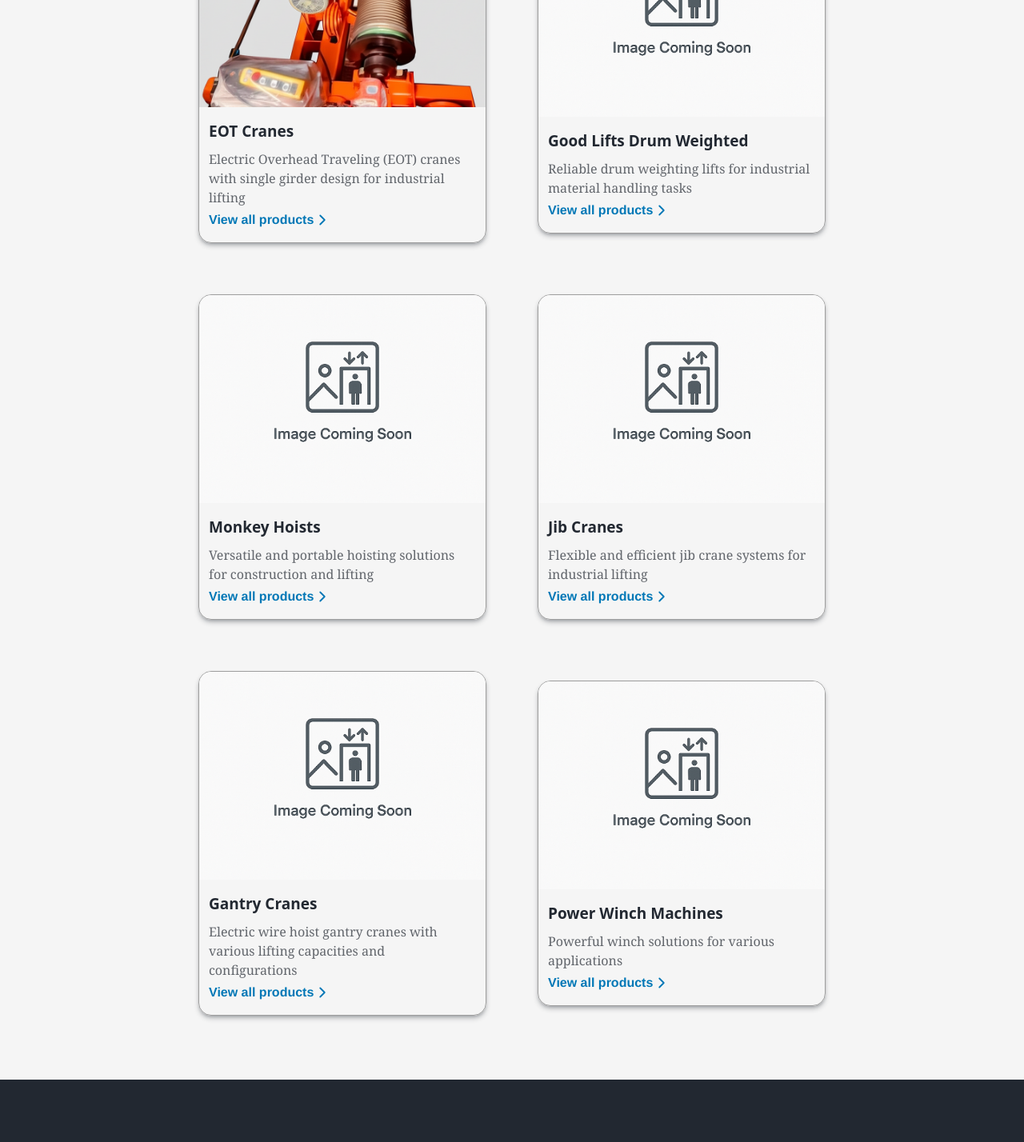
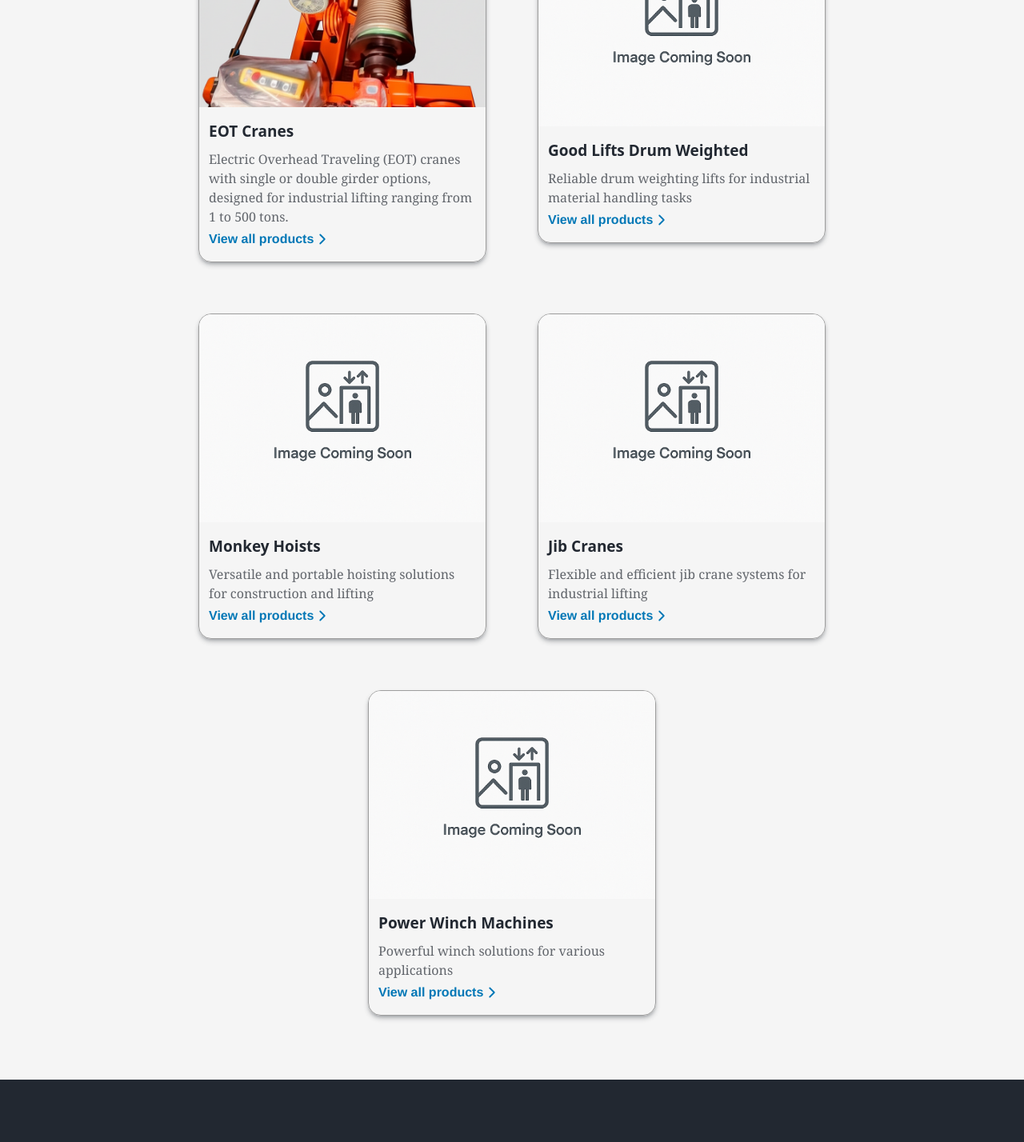
Before and after one commit to Ravikumarsharma07/index-elevators, a Next.js app: page / in a window 1280 px wide. Shown: the part 2191-3619 px from the top of the page at 80% size. Built offline with nearby package versions, Linux system fonts and the light colour scheme.

Commit message:
eot cranes data updated

```diff
--- a/src/constants/products.ts
+++ b/src/constants/products.ts
@@ -1,6 +1,5 @@
 import { Category } from "@/lib/types";
 import EotReqForm from "@/components/home/EotReqForm";
-import GantryReqForm from "@/components/home/GantryReqForm";
 import PowerWinchReqForm from "@/components/home/PowerWinchReqForm";
 export const categories: Category[] = [
   {
@@ -273,102 +272,55 @@ export const categories: Category[] = [
   id: 6,
   name: "EOT Cranes",
   description:
-      "Electric Overhead Traveling (EOT) cranes with single girder design for industrial lifting",
+    "Electric Overhead Traveling (EOT) cranes with single or double girder options, designed for industrial lifting ranging from 1 to 500 tons.",
   imageUrl: "/eot-crane.png",
   form: EotReqForm,
   products: [
     {
-        name: "EOT Crane – 500 kg",
-        description: "Compact EOT crane suitable for lightweight applications",
-        liftingCapacity: "500 kg",
+      name: "EOT Crane – 1 Ton to 500 Ton",
+      description: "Heavy-duty EOT cranes with single or double girder design for a wide range of industrial applications",
+      liftingCapacity: "1 Ton to 500 Ton",
       specifications: [
-          "Single girder design",
-          "Material: Mild Steel",
-          "Main travel speed: 3 MPM",
-          "Cross travel (CT) speed: 11 MPM",
-          "Long travel (LT) speed: 15 MPM",
-          "Rotation: 360°, 180°, 90°",
+        "Available in Single Girder and Double Girder designs",
+        "Lifting height: 3m to 50m (customizable)",
+        "Material: Steel fabricated structure",
+        "Hoist type: Electric Wire Rope Hoist",
+        "Main hoist lifting speed: 3 to 8 m/min (VFD optional)",
+        "Trolley travel speed: 10 to 20 m/min",
+        "Bridge travel speed: 20 to 25 m/min",
+        "Motors: Squirrel cage induction motors with IP55 protection",
+        "Gearboxes: Helical type for smooth and efficient operation"
       ],
-        imageUrl:
-          "https://images.unsplash.com/photo-1574095431553-5f38cbf5d3c1?auto=format&fit=crop&q=80&w=800",
+      imageUrl: "https://images.unsplash.com/photo-1574095431553-5f38cbf5d3c1?auto=format&fit=crop&q=80&w=800",
     },
-      // {
-      //   name: "EOT Crane – 5 Ton",
-      //   description: "Standard EOT crane for medium-load industrial use",
-      //   liftingCapacity: "5 Ton",
-      //   specifications: [
-      //     "Single girder design",
-      //     "Material: Mild Steel",
-      //     "Main travel speed: 3 MPM",
-      //     "Cross travel (CT) speed: 11 MPM",
-      //     "Long travel (LT) speed: 15 MPM",
-      //     "Rotation: 360°, 180°, 90°",
-      //   ],
-      //   imageUrl:
-      //     "https://images.unsplash.com/photo-1574095431553-5f38cbf5d3c1?auto=format&fit=crop&q=80&w=800",
-      // },
-      // {
-      //   name: "EOT Crane – 10 Ton",
-      //   description: "Heavy-duty EOT crane for demanding operations",
-      //   liftingCapacity: "10 Ton",
-      //   specifications: [
-      //     "Single girder design",
-      //     "Material: Mild Steel",
-      //     "Main travel speed: 3 MPM",
-      //     "Cross travel (CT) speed: 11 MPM",
-      //     "Long travel (LT) speed: 15 MPM",
-      //     "Rotation: 360°, 180°, 90°",
-      //   ],
-      //   imageUrl:
-      //     "https://images.unsplash.com/photo-1574095431553-5f38cbf5d3c1?auto=format&fit=crop&q=80&w=800",
-      // },
-      // {
-      //   name: "EOT Crane – 15 Ton",
-      //   description: "Industrial-grade EOT crane for high-capacity lifting",
-      //   liftingCapacity: "15 Ton",
-      //   specifications: [
-      //     "Single girder design",
-      //     "Material: Mild Steel",
-      //     "Main travel speed: 3 MPM",
-      //     "Cross travel (CT) speed: 11 MPM",
-      //     "Long travel (LT) speed: 15 MPM",
-      //     "Rotation: 360°, 180°, 90°",
-      //   ],
-      //   imageUrl:
-      //     "https://images.unsplash.com/photo-1574095431553-5f38cbf5d3c1?auto=format&fit=crop&q=80&w=800",
-      // },
-      // {
-      //   name: "EOT Crane – 20 Ton",
-      //   description: "High-performance EOT crane for heavy industrial use",
-      //   liftingCapacity: "20 Ton",
-      //   specifications: [
-      //     "Single girder design",
-      //     "Material: Mild Steel",
-      //     "Main travel speed: 3 MPM",
-      //     "Cross travel (CT) speed: 11 MPM",
-      //     "Long travel (LT) speed: 15 MPM",
-      //     "Rotation: 360°, 180°, 90°",
-      //   ],
-      //   imageUrl:
-      //     "https://images.unsplash.com/photo-1574095431553-5f38cbf5d3c1?auto=format&fit=crop&q=80&w=800",
-      // },
-      // {
-      //   name: "EOT Crane – 25 Ton",
-      //   description: "Top-capacity EOT crane for extreme load handling",
-      //   liftingCapacity: "25 Ton",
-      //   specifications: [
-      //     "Single girder design",
-      //     "Material: Mild Steel",
-      //     "Main travel speed: 3 MPM",
-      //     "Cross travel (CT) speed: 11 MPM",
-      //     "Long travel (LT) speed: 15 MPM",
-      //     "Rotation: 360°, 180°, 90°",
-      //   ],
-      //   imageUrl:
-      //     "https://images.unsplash.com/photo-1574095431553-5f38cbf5d3c1?auto=format&fit=crop&q=80&w=800",
-      // },
   ],
 },
+
+  // {
+  //   id: 6,
+  //   name: "EOT Cranes",
+  //   description:
+  //     "Electric Overhead Traveling (EOT) cranes with single girder design for industrial lifting",
+  //   imageUrl: "/eot-crane.png",
+  //   form: EotReqForm,
+  //    products: [
+  //     {
+  //       name: "EOT Crane – 500 kg",
+  //       description: "Compact EOT crane suitable for lightweight applications",
+  //       liftingCapacity: "500 kg",
+  //       specifications: [
+  //         "Single girder design",
+  //         "Material: Mild Steel",
+  //         "Main travel speed: 3 MPM",
+  //         "Cross travel (CT) speed: 11 MPM",
+  //         "Long travel (LT) speed: 15 MPM",
+  //         "Rotation: 360°, 180°, 90°",
+  //       ],
+  //       imageUrl:
+  //         "https://images.unsplash.com/photo-1574095431553-5f38cbf5d3c1?auto=format&fit=crop&q=80&w=800",
+  //     },
+  //   ],
+  // },
   {
     id: 2,
     name: "Good Lifts Drum Weighted",
@@ -682,76 +634,76 @@ export const categories: Category[] = [
       },
     ],
   },
-  {
-    id: 5,
-    name: "Gantry Cranes",
-    description:
-      "Electric wire hoist gantry cranes with various lifting capacities and configurations",
-    imageUrl: "/img-placeholder.png",
-    form: GantryReqForm,
-    products: [
-      {
-        name: "L Type Single Girder crane",
-        description: "Compact EOT crane suitable for lightweight applications",
-        liftingCapacity: "1 Ton",
-        specifications: [
-          "Single girder design",
-          "Material: Mild Steel",
-          "Main travel speed: 3 MPM",
-          "Cross travel (CT) speed: 11 MPM",
-          "Long travel (LT) speed: 15 MPM",
-          "Rotation: 360°, 180°, 90°",
-        ],
-        imageUrl:
-          "https://images.unsplash.com/photo-1574095431553-5f38cbf5d3c1?auto=format&fit=crop&q=80&w=800",
-      },
-      {
-        name: "MH Type Single Beam crane",
-        description: "Standard EOT crane for medium-load industrial use",
-        liftingCapacity: "2 Ton",
-        specifications: [
-          "Single girder design",
-          "Material: Mild Steel",
-          "Main travel speed: 3 MPM",
-          "Cross travel (CT) speed: 11 MPM",
-          "Long travel (LT) speed: 15 MPM",
-          "Rotation: 360°, 180°, 90°",
-        ],
-        imageUrl:
-          "https://images.unsplash.com/photo-1574095431553-5f38cbf5d3c1?auto=format&fit=crop&q=80&w=800",
-      },
-      {
-        name: "MH Single Crane",
-        description: "Heavy-duty EOT crane for demanding operations",
-        liftingCapacity: "3 Ton",
-        specifications: [
-          "Single girder design",
-          "Material: Mild Steel",
-          "Main travel speed: 3 MPM",
-          "Cross travel (CT) speed: 11 MPM",
-          "Long travel (LT) speed: 15 MPM",
-          "Rotation: 360°, 180°, 90°",
-        ],
-        imageUrl:
-          "https://images.unsplash.com/photo-1574095431553-5f38cbf5d3c1?auto=format&fit=crop&q=80&w=800",
-      },
-      {
-        name: "Portable Gantry Crane",
-        description: "Industrial-grade EOT crane for high-capacity lifting",
-        liftingCapacity: "5 Ton",
-        specifications: [
-          "Single girder design",
-          "Material: Mild Steel",
-          "Main travel speed: 3 MPM",
-          "Cross travel (CT) speed: 11 MPM",
-          "Long travel (LT) speed: 15 MPM",
-          "Rotation: 360°, 180°, 90°",
-        ],
-        imageUrl:
-          "https://images.unsplash.com/photo-1574095431553-5f38cbf5d3c1?auto=format&fit=crop&q=80&w=800",
-      },
-    ],
-  },
+  // {
+  //   id: 5,
+  //   name: "Gantry Cranes",
+  //   description:
+  //     "Electric wire hoist gantry cranes with various lifting capacities and configurations",
+  //   imageUrl: "/img-placeholder.png",
+  //   form: GantryReqForm,
+  //   products: [
+  //     {
+  //       name: "L Type Single Girder crane",
+  //       description: "Compact EOT crane suitable for lightweight applications",
+  //       liftingCapacity: "1 Ton",
+  //       specifications: [
+  //         "Single girder design",
+  //         "Material: Mild Steel",
+  //         "Main travel speed: 3 MPM",
+  //         "Cross travel (CT) speed: 11 MPM",
+  //         "Long travel (LT) speed: 15 MPM",
+  //         "Rotation: 360°, 180°, 90°",
+  //       ],
+  //       imageUrl:
+  //         "https://images.unsplash.com/photo-1574095431553-5f38cbf5d3c1?auto=format&fit=crop&q=80&w=800",
+  //     },
+  //     {
+  //       name: "MH Type Single Beam crane",
+  //       description: "Standard EOT crane for medium-load industrial use",
+  //       liftingCapacity: "2 Ton",
+  //       specifications: [
+  //         "Single girder design",
+  //         "Material: Mild Steel",
+  //         "Main travel speed: 3 MPM",
+  //         "Cross travel (CT) speed: 11 MPM",
+  //         "Long travel (LT) speed: 15 MPM",
+  //         "Rotation: 360°, 180°, 90°",
+  //       ],
+  //       imageUrl:
+  //         "https://images.unsplash.com/photo-1574095431553-5f38cbf5d3c1?auto=format&fit=crop&q=80&w=800",
+  //     },
+  //     {
+  //       name: "MH Single Crane",
+  //       description: "Heavy-duty EOT crane for demanding operations",
+  //       liftingCapacity: "3 Ton",
+  //       specifications: [
+  //         "Single girder design",
+  //         "Material: Mild Steel",
+  //         "Main travel speed: 3 MPM",
+  //         "Cross travel (CT) speed: 11 MPM",
+  //         "Long travel (LT) speed: 15 MPM",
+  //         "Rotation: 360°, 180°, 90°",
+  //       ],
+  //       imageUrl:
+  //         "https://images.unsplash.com/photo-1574095431553-5f38cbf5d3c1?auto=format&fit=crop&q=80&w=800",
+  //     },
+  //     {
+  //       name: "Portable Gantry Crane",
+  //       description: "Industrial-grade EOT crane for high-capacity lifting",
+  //       liftingCapacity: "5 Ton",
+  //       specifications: [
+  //         "Single girder design",
+  //         "Material: Mild Steel",
+  //         "Main travel speed: 3 MPM",
+  //         "Cross travel (CT) speed: 11 MPM",
+  //         "Long travel (LT) speed: 15 MPM",
+  //         "Rotation: 360°, 180°, 90°",
+  //       ],
+  //       imageUrl:
+  //         "https://images.unsplash.com/photo-1574095431553-5f38cbf5d3c1?auto=format&fit=crop&q=80&w=800",
+  //     },
+  //   ],
+  // },
   {
     id: 7,
     name: "Power Winch Machines",
@@ -772,84 +724,6 @@ export const categories: Category[] = [
         imageUrl:
           "https://images.unsplash.com/photo-1572867022265-7429c8726e23?auto=format&fit=crop&q=80&w=800",
       },
-      // {
-      //   name: "PW-1000 Standard",
-      //   description: "Standard power winch for general use",
-      //   liftingCapacity: "Up to 1000 kg",
-      //   specifications: [
-      //     "Standard frame",
-      //     "Electric control",
-      //     "Enhanced safety",
-      //     "Semi-portable design",
-      //   ],
-      //   imageUrl:
-      //     "https://images.unsplash.com/photo-1572867022265-7429c8726e23?auto=format&fit=crop&q=80&w=800",
-      // },
-      // {
-      //   name: "PW-2000 Pro",
-      //   description: "Professional power winch for industrial use",
-      //   liftingCapacity: "Up to 2000 kg",
-      //   specifications: [
-      //     "Heavy-duty frame",
-      //     "Variable speed control",
-      //     "Advanced safety features",
-      //     "Stationary mount",
-      //   ],
-      //   imageUrl:
-      //     "https://images.unsplash.com/photo-1572867022265-7429c8726e23?auto=format&fit=crop&q=80&w=800",
-      // },
-      // {
-      //   name: "PW-3000 Industrial",
-      //   description: "Industrial power winch for heavy applications",
-      //   liftingCapacity: "Up to 3000 kg",
-      //   specifications: [
-      //     "Industrial grade construction",
-      //     "Smart control system",
-      //     "Comprehensive safety",
-      //     "Remote operation",
-      //   ],
-      //   imageUrl:
-      //     "https://images.unsplash.com/photo-1572867022265-7429c8726e23?auto=format&fit=crop&q=80&w=800",
-      // },
-      // {
-      //   name: "PW-5000 Heavy",
-      //   description: "Heavy-duty power winch for demanding tasks",
-      //   liftingCapacity: "Up to 5000 kg",
-      //   specifications: [
-      //     "Reinforced construction",
-      //     "Advanced control interface",
-      //     "Premium safety package",
-      //     "Multiple mounting options",
-      //   ],
-      //   imageUrl:
-      //     "https://images.unsplash.com/photo-1572867022265-7429c8726e23?auto=format&fit=crop&q=80&w=800",
-      // },
-      // {
-      //   name: "PW-7500 Ultra",
-      //   description: "Ultra-capacity power winch for specialized use",
-      //   liftingCapacity: "Up to 7500 kg",
-      //   specifications: [
-      //     "Ultra-duty components",
-      //     "Computerized control",
-      //     "Advanced safety system",
-      //     "Custom installation",
-      //   ],
-      //   imageUrl:
-      //     "https://images.unsplash.com/photo-1572867022265-7429c8726e23?auto=format&fit=crop&q=80&w=800",
-      // },
-      // {
-      //   name: "PW-10000 Mega",
-      //   description: "Mega-capacity power winch for extreme applications",
-      //   liftingCapacity: "Up to 10000 kg",
-      //   specifications: [
-      //     "Custom-engineered system",
-      //     "Smart automation",
-      //     "Comprehensive monitoring",
-      //     "Industrial-grade reliability",
-      //   ],
-      //   imageUrl:
-      //     "https://images.unsplash.com/photo-1572867022265-7429c8726e23?auto=format&fit=crop&q=80&w=800",
-      // },
     ],
   },
 ];
```
Lines whose indentation alone changed are shown as unchanged.
